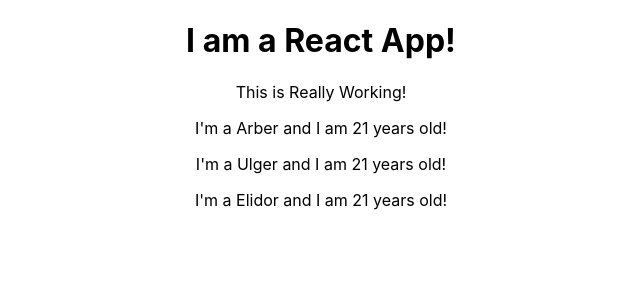
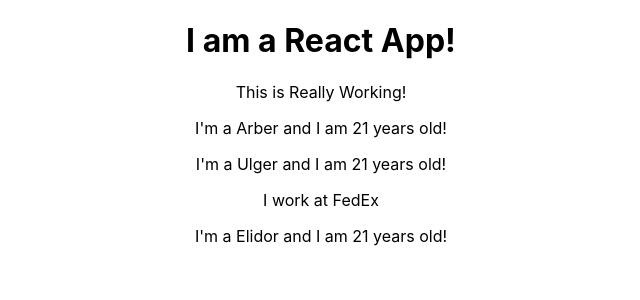
Before and after one commit to ArberGjonaj/React_Throwback_Learning, a React (Create React App) app: page / in a window 1280 px wide. Shown: the top 300 px of the page, without its empty margins (319-959 px from the left). Built offline with nearby package versions, Linux system fonts and the light colour scheme.

Commit message:
Understanding the Children Property

```diff
--- a/src/App.js
+++ b/src/App.js
@@ -8,7 +8,7 @@
      <h1>I am a React App!</h1>
      <p>This is Really Working!</p>
      <Person name='Arber' age='21'/>
-     <Person name='Ulger' age='21'> Works at FedEx</Person>
+     <Person name='Ulger' age='21'> I work at FedEx</Person>
      <Person name='Elidor' age='21'/>
     </div>
   );
--- a/src/Person/Person.js
+++ b/src/Person/Person.js
@@ -1,5 +1,11 @@
 const person = (props) => {
-  return <p>I'm a {props.name} and I am {props.age} years old!</p>;
+  return(
+    <div>
+      <p>I'm a {props.name} and I am {props.age} years old!</p>
+      <p>{props.children}</p>
+      </div>
+
+  )
 };
 
 export default person;
```
